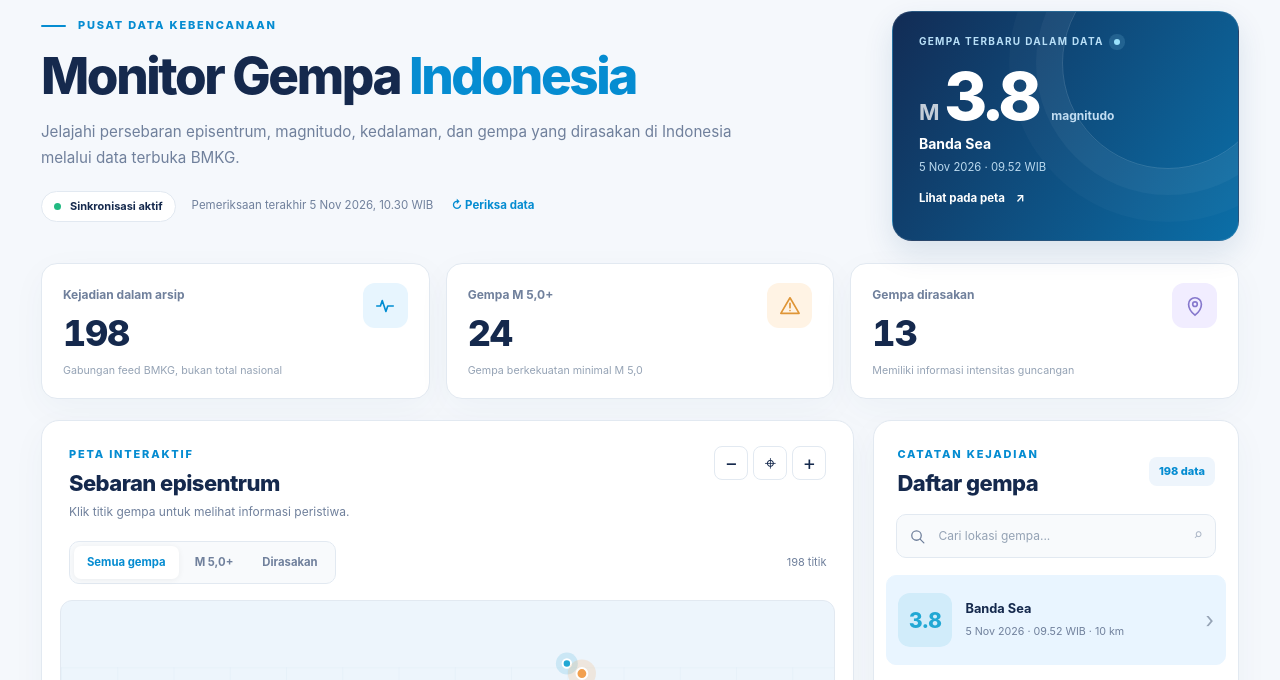
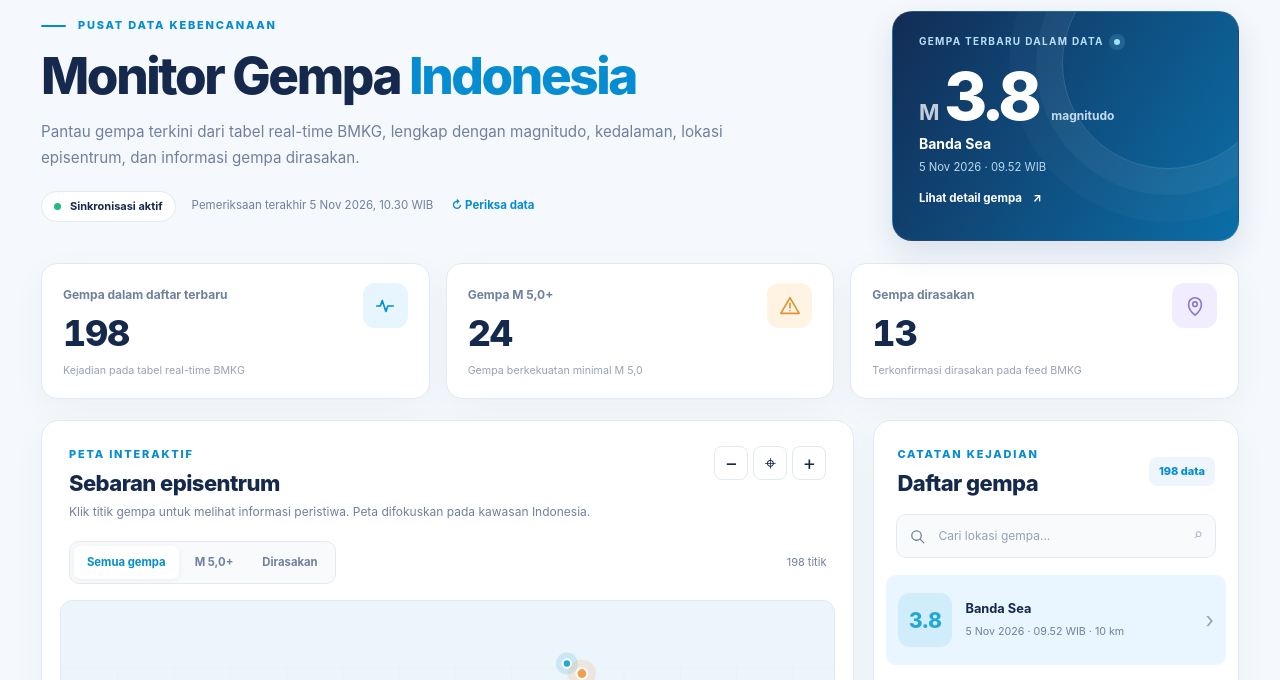
Before and after one commit to Rkperdana/gempa-bumi-bmkg, a plain HTML site: page index.html in a window 1280 px wide. Shown: the part 118-798 px from the top of the page. Drawn offline with Linux system fonts and the light colour scheme.

Commit message:
ui: align realtime coverage and source labels

```diff
--- a/index.html
+++ b/index.html
@@ -29,7 +29,7 @@
       <div class="hero-main">
         <div class="eyebrow"><span class="eyebrow-line"></span>PUSAT DATA KEBENCANAAN</div>
         <h1 id="pageTitle">Monitor Gempa <span>Indonesia</span></h1>
-        <p class="hero-copy">Jelajahi persebaran episentrum, magnitudo, kedalaman, dan gempa yang dirasakan di Indonesia melalui data terbuka BMKG.</p>
+        <p class="hero-copy">Pantau gempa terkini dari tabel real-time BMKG, lengkap dengan magnitudo, kedalaman, lokasi episentrum, dan informasi gempa dirasakan.</p>
         <div class="status-row" role="status" aria-live="polite">
           <span class="status-pill" id="statusPill"><span class="status-indicator" id="statusDot"></span><span id="statusLabel">Memuat data...</span></span>
           <span class="status-checked" id="syncTime">—</span>
@@ -41,22 +41,22 @@
         <div class="feature-main"><span class="feature-m">M</span><strong id="latestMagnitude">—</strong><span class="feature-word">magnitudo</span></div>
         <h2 id="latestLocation">Memuat lokasi...</h2>
         <p id="latestTime">—</p>
-        <button type="button" id="latestOpen" class="feature-link">Lihat pada peta <span aria-hidden="true">↗</span></button>
+        <button type="button" id="latestOpen" class="feature-link">Lihat detail gempa <span aria-hidden="true">↗</span></button>
       </div>
     </section>
 
     <div id="notice" class="notice" role="note" hidden><svg aria-hidden="true" viewBox="0 0 24 24" fill="none" stroke="currentColor" stroke-width="1.8"><circle cx="12" cy="12" r="9"/><path d="M12 11v5m0-8v.1" stroke-linecap="round"/></svg><span id="noticeText"></span></div>
 
     <section class="metrics" aria-label="Statistik gempa dalam dataset">
-      <article class="metric"><div><span class="metric-title">Kejadian dalam arsip</span><div class="metric-value" id="totalEvents">—</div><span class="metric-note">Gabungan feed BMKG, bukan total nasional</span></div><span class="metric-icon icon-blue"><svg viewBox="0 0 24 24" fill="none" stroke="currentColor" stroke-width="1.8"><path d="M3 12h4l2-6 4 12 2-6h6" stroke-linecap="round" stroke-linejoin="round"/></svg></span></article>
+      <article class="metric"><div><span class="metric-title">Gempa dalam daftar terbaru</span><div class="metric-value" id="totalEvents">—</div><span class="metric-note">Kejadian pada tabel real-time BMKG</span></div><span class="metric-icon icon-blue"><svg viewBox="0 0 24 24" fill="none" stroke="currentColor" stroke-width="1.8"><path d="M3 12h4l2-6 4 12 2-6h6" stroke-linecap="round" stroke-linejoin="round"/></svg></span></article>
       <article class="metric"><div><span class="metric-title">Gempa M 5,0+</span><div class="metric-value" id="countM5">—</div><span class="metric-note">Gempa berkekuatan minimal M 5,0</span></div><span class="metric-icon icon-orange"><svg viewBox="0 0 24 24" fill="none" stroke="currentColor" stroke-width="1.8"><path d="M12 3 2 20h20L12 3Z" stroke-linecap="round" stroke-linejoin="round"/><path d="M12 9v5m0 3h.01" stroke-linecap="round"/></svg></span></article>
-      <article class="metric"><div><span class="metric-title">Gempa dirasakan</span><div class="metric-value" id="countFelt">—</div><span class="metric-note">Memiliki informasi intensitas guncangan</span></div><span class="metric-icon icon-purple"><svg viewBox="0 0 24 24" fill="none" stroke="currentColor" stroke-width="1.8"><path d="M12 22s7-5.6 7-12a7 7 0 1 0-14 0c0 6.4 7 12 7 12Z"/><circle cx="12" cy="10" r="2.5"/></svg></span></article>
+      <article class="metric"><div><span class="metric-title">Gempa dirasakan</span><div class="metric-value" id="countFelt">—</div><span class="metric-note">Terkonfirmasi dirasakan pada feed BMKG</span></div><span class="metric-icon icon-purple"><svg viewBox="0 0 24 24" fill="none" stroke="currentColor" stroke-width="1.8"><path d="M12 22s7-5.6 7-12a7 7 0 1 0-14 0c0 6.4 7 12 7 12Z"/><circle cx="12" cy="10" r="2.5"/></svg></span></article>
     </section>
 
     <section class="workspace">
       <article class="map-card" aria-labelledby="mapTitle">
         <div class="panel-heading">
-          <div><div class="panel-kicker">PETA INTERAKTIF</div><h2 id="mapTitle">Sebaran episentrum</h2><p>Klik titik gempa untuk melihat informasi peristiwa.</p></div>
+          <div><div class="panel-kicker">PETA INTERAKTIF</div><h2 id="mapTitle">Sebaran episentrum</h2><p>Klik titik gempa untuk melihat informasi peristiwa. Peta difokuskan pada kawasan Indonesia.</p></div>
           <div class="map-controls" role="group" aria-label="Kontrol peta"><button type="button" id="zoomOut" aria-label="Perkecil peta">−</button><button type="button" id="zoomReset" aria-label="Kembalikan peta">⌖</button><button type="button" id="zoomIn" aria-label="Perbesar peta">+</button></div>
         </div>
         <div class="map-actions"><div class="filter-control" id="mapFilters" role="group" aria-label="Kategori gempa"><button type="button" data-type="all" class="active" aria-pressed="true">Semua gempa</button><button type="button" data-type="m5" aria-pressed="false">M 5,0+</button><button type="button" data-type="felt" aria-pressed="false">Dirasakan</button></div><span class="map-counter" id="mapCount">— titik</span></div>
@@ -82,7 +82,7 @@
       </aside>
     </section>
 
-    <footer class="footer"><p><strong>Sumber: <a href="https://data.bmkg.go.id/gempabumi/" target="_blank" rel="noopener noreferrer">Badan Meteorologi, Klimatologi, dan Geofisika (BMKG) ↗</a></strong><br>Data berasal dari feed gempa terbaru, M 5,0+, dan gempa dirasakan. Statistik hanya menggambarkan rekaman yang tersedia pada dashboard, bukan seluruh gempa Indonesia.</p><span>JELAJAHI DUNIA DENGAN DATA <span class="footer-asterisk">✳</span> DATALOKA.ID</span></footer>
+    <footer class="footer"><p><strong>Sumber: <a href="https://www.bmkg.go.id/gempabumi/gempabumi-realtime" target="_blank" rel="noopener noreferrer">Badan Meteorologi, Klimatologi, dan Geofisika (BMKG) ↗</a></strong><br>Data utama berasal dari tabel Gempa Bumi Real-time BMKG; label gempa dirasakan dilengkapi dengan feed JSON BMKG. Daftar dapat memuat kejadian di luar Indonesia dan bukan jumlah seluruh gempa dalam suatu periode.</p><span>JELAJAHI DUNIA DENGAN DATA <span class="footer-asterisk">✳</span> DATALOKA.ID</span></footer>
   </main>
 </body>
 </html>
```
